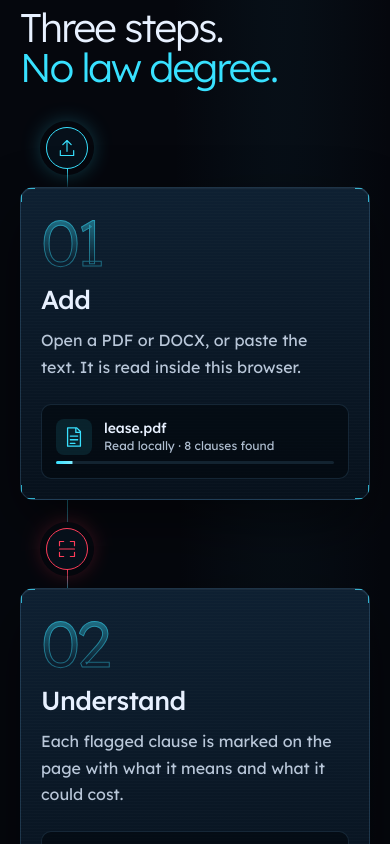
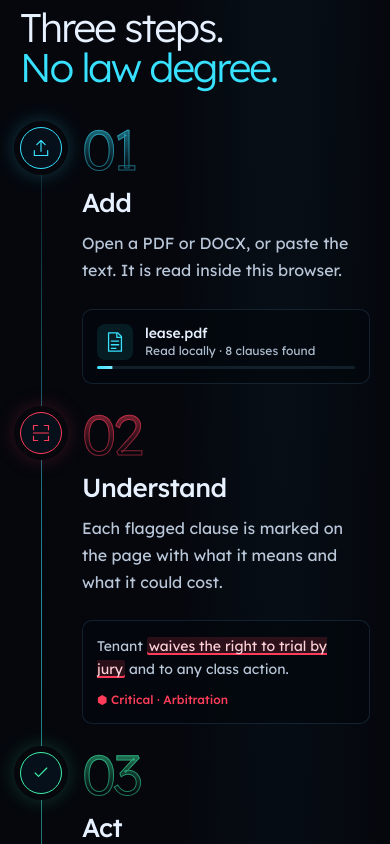
Before and after one commit to DecoyAvanish/EchoCrop, a React (Vite) app: page / in a window 390 px wide. Shown: the part 1280-2124 px from the top of the page. Built offline with nearby package versions, Linux system fonts and the light colour scheme.

Commit message:
steps layout changed

```diff
--- a/src/xray/Home.tsx
+++ b/src/xray/Home.tsx
@@ -28,9 +28,9 @@ export default function Home({go,reduced,offlineReady=false}:{go:Go;reduced:bool
    <div className="hero-callout"><span className="readout-target" aria-hidden="true"><i/></span><span className="readout-leader" aria-hidden="true"/><button className="readout-card" onClick={()=>go('scan',lease)} aria-label="Open the sample lease on screen: 1 critical, 3 high and 1 moderate flag"><small><i className="live-dot" aria-hidden="true"/>Live sample · scanned on this device</small><b>Jordan’s lease, 47 Mercer St.</b><span className="readout-flags" aria-hidden="true">{counts(lease).map(x=><em key={x.severity} className={x.severity}>{severitySymbol[x.severity]} {x.count} {severityLabel[x.severity].toLowerCase()}</em>)}<span>Open →</span></span></button></div>
   </section>
   <section className="process v3" aria-labelledby="process-title"><header className="v3-head"><p className="mark"><b>§ 1</b><span>How it works</span></p><h2 id="process-title">Three steps.<br/><em>No law degree.</em></h2></header><ol className="steps">
-   <li><span className="step-node"><Icon name="upload"/></span><div className="step-card"><span className="step-numeral" aria-hidden="true">01</span><h3>Add</h3><p>Open a PDF or DOCX, or paste the text. It is read inside this browser.</p><div className="step-demo demo-file" aria-hidden="true"><Icon name="document"/><span><b>lease.pdf</b><small>Read locally · 8 clauses found</small></span><i/></div></div></li>
-   <li><span className="step-node"><Icon name="scan"/></span><div className="step-card"><span className="step-numeral" aria-hidden="true">02</span><h3>Understand</h3><p>Each flagged clause is marked on the page with what it means and what it could cost.</p><div className="step-demo demo-clause" aria-hidden="true"><p>Tenant <mark>waives the right to trial by jury</mark> and to any class action.</p><span>⬢ Critical · Arbitration</span></div></div></li>
-   <li><span className="step-node"><Icon name="check"/></span><div className="step-card"><span className="step-numeral" aria-hidden="true">03</span><h3>Act</h3><p>Copy proposed wording, send a ready email and save the deadline to your calendar.</p><div className="step-demo demo-actions" aria-hidden="true"><span><Icon name="edit"/>Wording copied</span><span><Icon name="document"/>Email drafted</span><span><Icon name="check"/>reminder.ics</span></div></div></li>
+   <li><span className="step-numeral" aria-hidden="true">01</span><span className="step-node"><Icon name="upload"/></span><div className="step-body"><h3>Add</h3><p>Open a PDF or DOCX, or paste the text. It is read inside this browser.</p><div className="step-demo demo-file" aria-hidden="true"><Icon name="document"/><span><b>lease.pdf</b><small>Read locally · 8 clauses found</small></span><i/></div></div></li>
+   <li><span className="step-numeral" aria-hidden="true">02</span><span className="step-node"><Icon name="scan"/></span><div className="step-body"><h3>Understand</h3><p>Each flagged clause is marked on the page with what it means and what it could cost.</p><div className="step-demo demo-clause" aria-hidden="true"><p>Tenant <mark>waives the right to trial by jury</mark> and to any class action.</p><span>⬢ Critical · Arbitration</span></div></div></li>
+   <li><span className="step-numeral" aria-hidden="true">03</span><span className="step-node"><Icon name="check"/></span><div className="step-body"><h3>Act</h3><p>Copy proposed wording, send a ready email and save the deadline to your calendar.</p><div className="step-demo demo-actions" aria-hidden="true"><span><Icon name="edit"/>Wording copied</span><span><Icon name="document"/>Email drafted</span><span><Icon name="check"/>reminder.ics</span></div></div></li>
   </ol></section>
   <section className="personas v3" aria-labelledby="personas-title"><header className="v3-head v3-head-split"><div><p className="mark"><b>§ 2</b><span>Three common situations</span></p><h2 id="personas-title">The minute<br/><em>before you sign.</em></h2></div><p>Fictional case files. Each one opens a complete sample agreement you can explore.</p></header><div className="case-files">{situations.map((x,i)=>{const doc=samples.find(s=>s.id===x.sample)!;const top=[...doc.clauses].sort((a,b)=>rank[a.severity]-rank[b.severity])[0];return <article className="case-file" key={x.sample}><header className="case-head"><span>Case 0{i+1}</span><span>{x.title}</span></header><p className="situation-story">{highlight(x.story,[x.flag])}</p><div className="case-scan"><p>{counts(doc).map(c=><span key={c.severity} className={c.severity}><i aria-hidden="true">{severitySymbol[c.severity]}</i> {c.count} {severityLabel[c.severity].toLowerCase()}</span>)}</p><small>Top risk · {clauseTitle(top)}</small></div><p className="case-question"><b>Find out</b>{x.need}</p><button onClick={()=>go('scan',doc)}>{x.cta} <span aria-hidden="true">→</span></button></article>})}</div></section>
   <section className="report-preview v3" aria-labelledby="preview-title"><header className="v3-head v3-head-split"><div><p className="mark"><b>§ 3</b><span>What you walk away with</span></p><h2 id="preview-title">Leave with<br/><em>something useful.</em></h2></div><button className="secondary-link" onClick={()=>go('report',samples[3])}>See the sample gym report <span aria-hidden="true">→</span></button></header><div className="artifacts">
--- a/src/xray/signature.css
+++ b/src/xray/signature.css
@@ -78,25 +78,23 @@ html.light-scroll{scrollbar-color:#007f9e #e8f0f5}
 .app .home-v3 .v3-head-split>p{max-width:360px;color:var(--soft);font-size:16px;line-height:1.7;margin:0}
 .app .home-v3 .v3:before,.app .home-v3 .v3:after{content:none!important}
 
-/* § 1 Process: nodes on a beam, each feeding a card with a live demo. */
-.app .home-v3 .steps{list-style:none;margin:0;padding:0;display:grid;grid-template-columns:repeat(3,1fr);gap:clamp(20px,2.6vw,40px);position:relative}
-.app .home-v3 .steps:before{content:"";position:absolute;left:0;right:0;top:20px;height:1px;background:linear-gradient(90deg,rgba(56,225,255,.1),rgba(56,225,255,.7),rgba(255,61,90,.6),rgba(60,240,168,.6),rgba(60,240,168,.1))}
-.app .home-v3 .steps:after{content:"";position:absolute;top:18px;left:0;width:140px;height:5px;border-radius:5px;background:radial-gradient(closest-side,#fff,rgba(56,225,255,.8),transparent);animation:beam-run 6s cubic-bezier(.6,0,.4,1) infinite}
+/* § 1 Process: numerals over a beam, open text below, small live demos. */
+.app .home-v3 .steps{list-style:none;margin:0;padding:0;display:grid;grid-template-columns:repeat(3,1fr);gap:clamp(24px,4vw,64px);position:relative}
+.app .home-v3 .steps:before{content:"";position:absolute;left:0;right:0;top:155px;height:1px;background:linear-gradient(90deg,rgba(56,225,255,.1),rgba(56,225,255,.7),rgba(255,61,90,.6),rgba(60,240,168,.6),rgba(60,240,168,.1))}
+.app .home-v3 .steps:after{content:"";position:absolute;top:153px;left:0;width:140px;height:5px;border-radius:5px;background:radial-gradient(closest-side,#fff,rgba(56,225,255,.8),transparent);animation:beam-run 6s cubic-bezier(.6,0,.4,1) infinite}
 @keyframes beam-run{0%{left:-5%;opacity:0}10%{opacity:1}90%{opacity:1}100%{left:95%;opacity:0}}
-.app .home-v3 .steps li{position:relative;display:flex;flex-direction:column;align-items:flex-start;gap:26px}
-.app .home-v3 .step-node{position:relative;z-index:1;display:grid;place-items:center;width:42px;height:42px;margin:0 0 0 26px;border-radius:50%;background:#06101a;border:1px solid var(--cyan);color:var(--cyan);box-shadow:0 0 0 6px var(--bg),0 0 24px rgba(56,225,255,.45)}
-.app .home-v3 .step-node:after{content:"";position:absolute;left:50%;top:100%;width:1px;height:27px;background:linear-gradient(var(--cyan),transparent)}
+.app .home-v3 .steps li{position:relative;display:flex;flex-direction:column;align-items:flex-start}
+.app .home-v3 .step-numeral{display:block;height:112px;margin:0 0 22px;font:200 112px/1 Lexend,Arial,sans-serif;letter-spacing:-.06em;color:transparent;background:linear-gradient(180deg,rgba(56,225,255,.55),rgba(56,225,255,0) 85%);-webkit-background-clip:text;background-clip:text;-webkit-text-stroke:1px rgba(56,225,255,.45);pointer-events:none}
+.app .home-v3 .steps li:nth-child(2) .step-numeral{background-image:linear-gradient(180deg,rgba(255,61,90,.55),rgba(255,61,90,0) 85%);-webkit-text-stroke-color:rgba(255,61,90,.5)}
+.app .home-v3 .steps li:nth-child(3) .step-numeral{background-image:linear-gradient(180deg,rgba(60,240,168,.55),rgba(60,240,168,0) 85%);-webkit-text-stroke-color:rgba(60,240,168,.5)}
+.app .home-v3 .step-node{position:relative;z-index:1;display:grid;place-items:center;width:42px;height:42px;margin:0;border-radius:50%;background:#06101a;border:1px solid var(--cyan);color:var(--cyan);box-shadow:0 0 0 6px var(--bg),0 0 24px rgba(56,225,255,.45)}
 .app .home-v3 .step-node svg{width:20px;height:20px}
 .app .home-v3 .steps li:nth-child(2) .step-node{border-color:var(--red);color:var(--red);box-shadow:0 0 0 6px var(--bg),0 0 24px rgba(255,61,90,.4)}
-.app .home-v3 .steps li:nth-child(2) .step-node:after{background:linear-gradient(var(--red),transparent)}
 .app .home-v3 .steps li:nth-child(3) .step-node{border-color:var(--green);color:var(--green);box-shadow:0 0 0 6px var(--bg),0 0 24px rgba(60,240,168,.4)}
-.app .home-v3 .steps li:nth-child(3) .step-node:after{background:linear-gradient(var(--green),transparent)}
-.app .home-v3 .step-card{position:relative;z-index:1;align-self:stretch;flex:1;display:flex;flex-direction:column;padding:30px 28px 26px;border-radius:14px;overflow:hidden;transition:transform .35s cubic-bezier(.2,.8,.2,1),border-color .35s}
-.app .home-v3 .step-card:hover{transform:translateY(-4px);border-color:rgba(56,225,255,.45)}
-.app .home-v3 .step-numeral{display:block;margin:-4px 0 10px;font:200 64px/1 Lexend,Arial,sans-serif;letter-spacing:-.06em;color:transparent;background:linear-gradient(180deg,rgba(56,225,255,.5),rgba(56,225,255,0) 80%);-webkit-background-clip:text;background-clip:text;-webkit-text-stroke:1px rgba(56,225,255,.4);pointer-events:none}
+.app .home-v3 .step-body{display:flex;flex-direction:column;flex:1;align-self:stretch;margin-top:28px}
 .app .home-v3 .steps h3{font:500 26px/1.2 Lexend,Arial,sans-serif;letter-spacing:-.02em;margin:0 0 12px;color:var(--text)}
-.app .home-v3 .steps .step-card>p{font:400 16px/1.65 Lexend,Arial,sans-serif;color:var(--soft);max-width:30ch;margin:0 0 24px}
-.app .home-v3 .step-demo{margin-top:auto;padding:14px;border-radius:10px;border:1px solid rgba(120,200,255,.14);background:rgba(2,7,12,.6);font:400 13px/1.45 Lexend,Arial,sans-serif;color:var(--text)}
+.app .home-v3 .step-body>p{font:400 16px/1.7 Lexend,Arial,sans-serif;color:var(--soft);max-width:36ch;margin:0 0 24px}
+.app .home-v3 .step-demo{margin-top:auto;max-width:400px;padding:14px;border-radius:10px;border:1px solid rgba(120,200,255,.14);background:rgba(2,7,12,.6);font:400 13px/1.45 Lexend,Arial,sans-serif;color:var(--text)}
 .app .home-v3 .demo-file{display:grid;grid-template-columns:36px 1fr;align-items:center;gap:6px 12px}
 .app .home-v3 .demo-file svg{width:36px;height:36px;padding:7px;border-radius:8px;background:rgba(56,225,255,.1);color:var(--cyan)}
 .app .home-v3 .demo-file b{display:block;font:500 14px/1.3 Lexend,Arial,sans-serif}
@@ -265,7 +263,7 @@ html.light-scroll{scrollbar-color:#007f9e #e8f0f5}
 .app.reduced-motion .home-v3 .wall-beam{top:50%}
 
 /* Light theme placeholder: plain light panels until the light pass. */
-.app.light .home-v3 :is(.step-card,.case-file,.compare-source,.redline,.cal,.receipt-body){background:#fff;color:var(--text)}
+.app.light .home-v3 :is(.case-file,.compare-source,.redline,.cal,.receipt-body){background:#fff;color:var(--text)}
 .app.light .home-v3 :is(.step-demo,.case-scan,.device-log,.readout-card){background:#f4f8fb}
 .app.light .home-v3 .compare-meaning{background:#eaf4f8}
 .app.light .home-v3 .device-flow svg,.app.light .home-v3 .device-boundary{background:#fff}
@@ -276,8 +274,6 @@ html.light-scroll{scrollbar-color:#007f9e #e8f0f5}
  .app .home-v3 .artifacts{grid-template-columns:1fr 1fr}
  .app .home-v3 .artifact.redline{grid-column:1/-1;order:-1}
  .app .home-v3 .case-files{grid-template-columns:1fr 1fr}
- .app .home-v3 .steps{grid-template-columns:1fr 1fr 1fr;gap:16px}
- .app .home-v3 .step-card{padding:26px 20px 20px}
  .app .home-v3 .privacy.v3{grid-template-columns:1fr}
  .app .home-v3 .device-diagram{order:2;max-width:720px}
 }
@@ -286,10 +282,12 @@ html.light-scroll{scrollbar-color:#007f9e #e8f0f5}
  .app .home-v3 :is(.readout-target,.readout-leader){display:none}
  .app .home-v3 .readout-card{width:100%;min-width:0}
  .app .home-v3 .steps{grid-template-columns:1fr;gap:28px}
- .app .home-v3 .steps:before{left:47px;right:auto;top:0;bottom:0;width:1px;height:auto;background:linear-gradient(180deg,rgba(56,225,255,.1),rgba(56,225,255,.6),rgba(60,240,168,.4))}
+ .app .home-v3 .steps:before{left:21px;right:auto;top:0;bottom:0;width:1px;height:auto;background:linear-gradient(180deg,rgba(56,225,255,.1),rgba(56,225,255,.6),rgba(60,240,168,.4))}
  .app .home-v3 .steps:after{display:none}
- .app .home-v3 .steps li{gap:18px}
- .app .home-v3 .step-node:after{height:19px}
+ .app .home-v3 .steps li{display:grid;grid-template-columns:42px 1fr;column-gap:20px;align-items:start}
+ .app .home-v3 .step-node{grid-column:1;grid-row:1}
+ .app .home-v3 .step-numeral{grid-column:2;grid-row:1;height:auto;font-size:56px;margin:-6px 0 0}
+ .app .home-v3 .step-body{grid-column:2;grid-row:2;margin-top:10px}
  .app .home-v3 .case-files{grid-template-columns:1fr;gap:28px}
  .app .home-v3 .artifacts{grid-template-columns:1fr}
  .app .home-v3 .compare{grid-template-columns:1fr}
```
